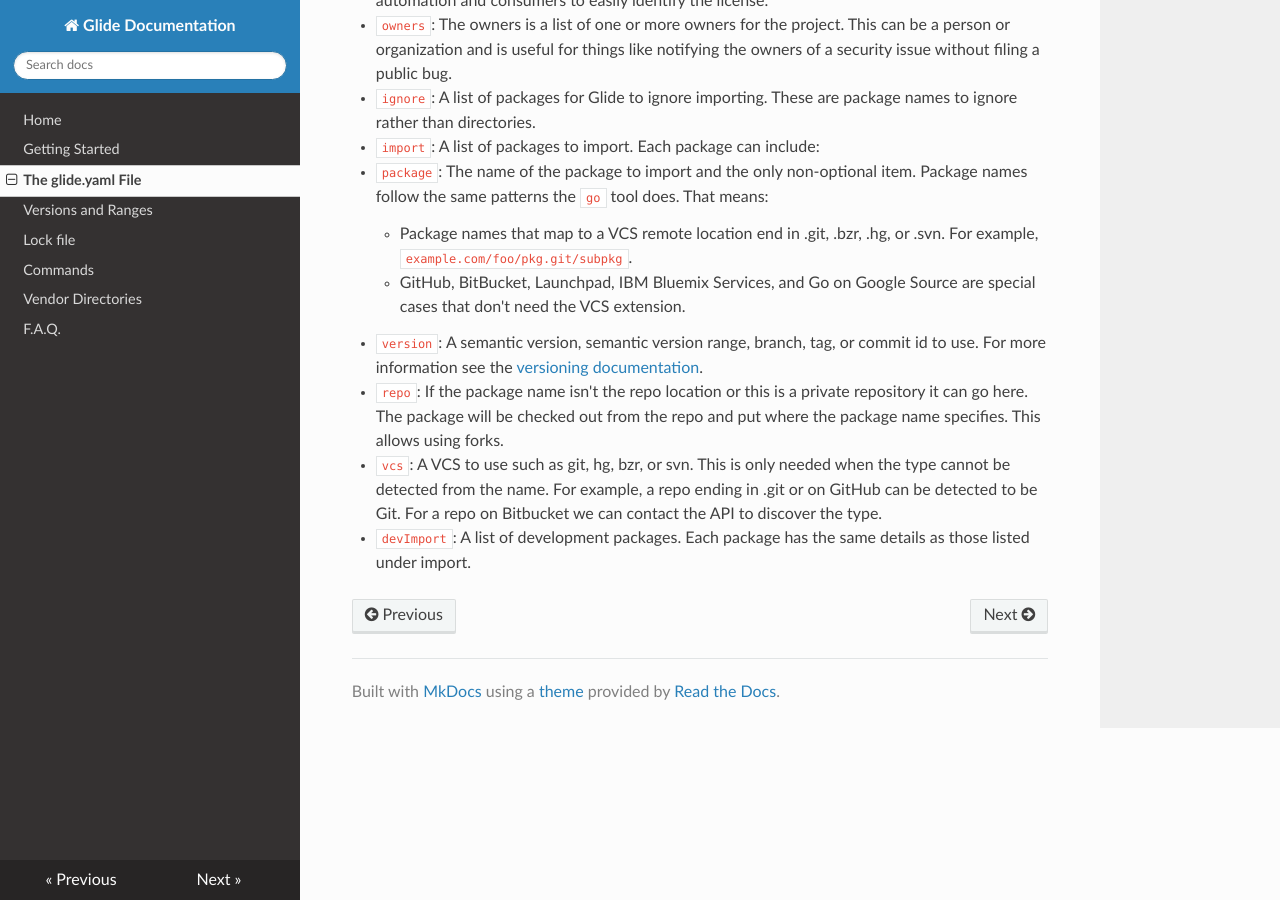
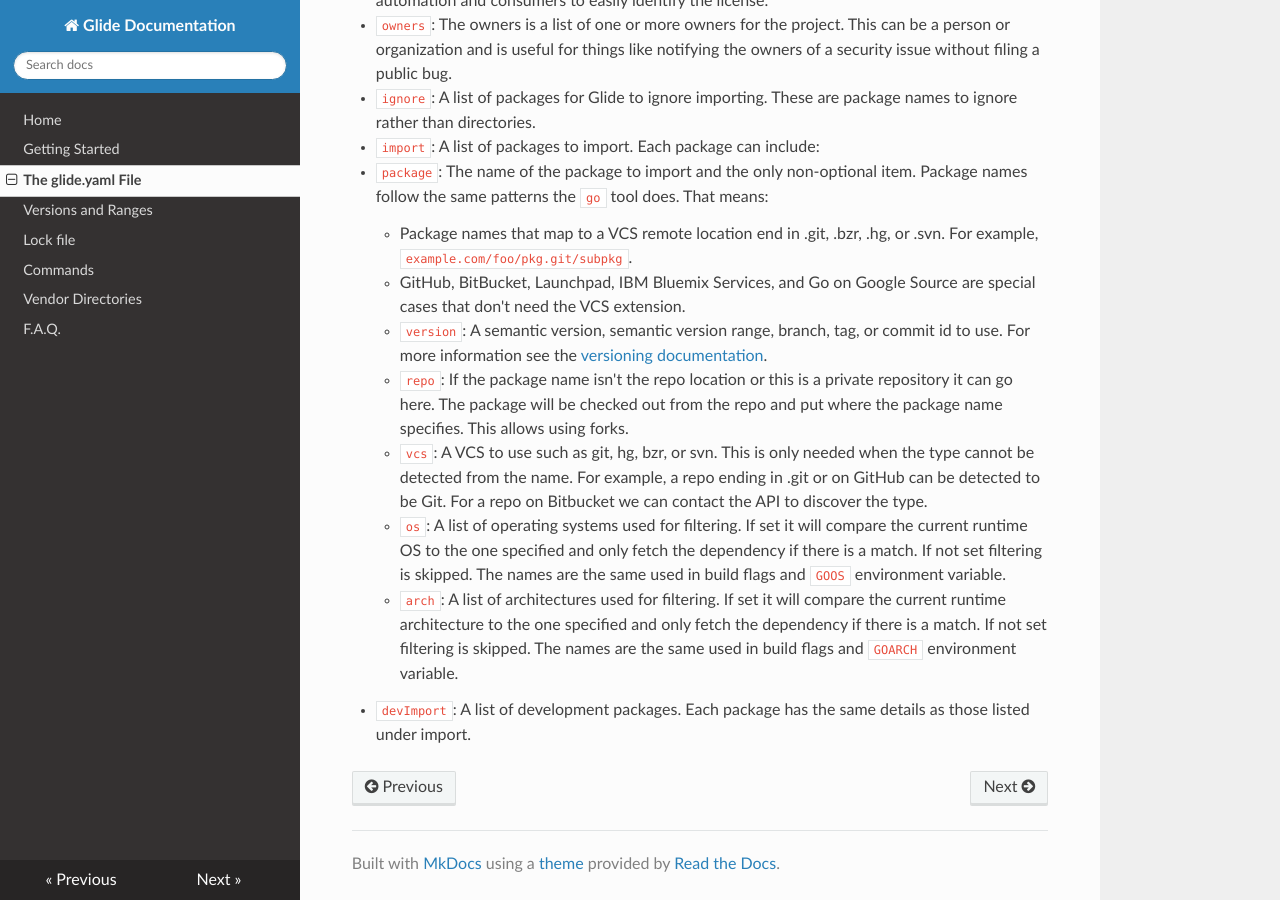
Before and after one commit to Masterminds/glide, an MkDocs documentation site: the page built from docs/glide.yaml.md, in a window 1280 px wide and 900 px high, scrolled down 751 px. Built offline with MkDocs 1.6.1, drawn with Linux system fonts in a browser that asks for light colours; nearby versions of some CDN libraries; old or Windows-style settings are respelled for this version of MkDocs.

Commit message:
Issue #267: Added  and i386 import properties to the documentation

```diff
--- a/docs/glide.yaml.md
+++ b/docs/glide.yaml.md
@@ -35,7 +35,9 @@ These elements are:
   - `package`: The name of the package to import and the only non-optional item. Package names follow the same patterns the `go` tool does. That means:
     - Package names that map to a VCS remote location end in .git, .bzr, .hg, or .svn. For example, `example.com/foo/pkg.git/subpkg`.
     - GitHub, BitBucket, Launchpad, IBM Bluemix Services, and Go on Google Source are special cases that don't need the VCS extension.
-  - `version`: A semantic version, semantic version range, branch, tag, or commit id to use. For more information see the [versioning documentation](versions.md).
-  - `repo`: If the package name isn't the repo location or this is a private repository it can go here. The package will be checked out from the repo and put where the package name specifies. This allows using forks.
-  - `vcs`: A VCS to use such as git, hg, bzr, or svn. This is only needed when the type cannot be detected from the name. For example, a repo ending in .git or on GitHub can be detected to be Git. For a repo on Bitbucket we can contact the API to discover the type.
+    - `version`: A semantic version, semantic version range, branch, tag, or commit id to use. For more information see the [versioning documentation](versions.md).
+    - `repo`: If the package name isn't the repo location or this is a private repository it can go here. The package will be checked out from the repo and put where the package name specifies. This allows using forks.
+    - `vcs`: A VCS to use such as git, hg, bzr, or svn. This is only needed when the type cannot be detected from the name. For example, a repo ending in .git or on GitHub can be detected to be Git. For a repo on Bitbucket we can contact the API to discover the type.
+    - `os`: A list of operating systems used for filtering. If set it will compare the current runtime OS to the one specified and only fetch the dependency if there is a match. If not set filtering is skipped. The names are the same used in build flags and `GOOS` environment variable.
+    - `arch`: A list of architectures used for filtering. If set it will compare the current runtime architecture to the one specified and only fetch the dependency if there is a match. If not set filtering is skipped. The names are the same used in build flags and `GOARCH` environment variable.
 - `devImport`: A list of development packages. Each package has the same details as those listed under import.
```
Also changed, not shown: CHANGELOG.md (+1 -0 lines).
